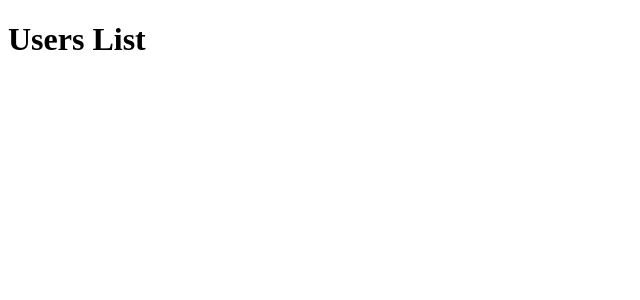
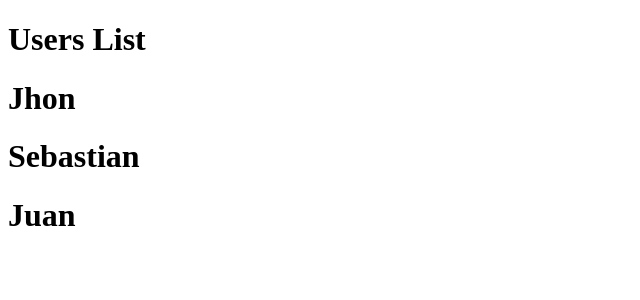
Before and after one commit to castrogarciajs/library-dnd-react, a React (Vite) app: page / in a window 1280 px wide. Shown: the top 300 px of the page, without its empty margins (0-640 px from the left). Built offline with nearby package versions, Linux system fonts and the light colour scheme.

Commit message:
component person

```diff
--- a/src/App.jsx
+++ b/src/App.jsx
@@ -4,6 +4,7 @@ import {
   SortableContext,
   verticalListSortingStrategy,
 } from "@dnd-kit/sortable";
+import { Person } from "./components/Person";
 
 function App() {
   const [person, setPerson] = useState([
@@ -28,7 +29,11 @@ function App() {
       <h1>Users List</h1>
 
       <SortableContext items={person} strategy={verticalListSortingStrategy}>
-        {/** vertical components */}
+        {/* vertical components */}
+
+        {person.map((prs) => (
+          <Person person={prs} key={prs.id}/>
+        ))}
       </SortableContext>
     </DndContext>
   );
--- /dev/null
+++ b/src/components/Person.jsx
@@ -0,0 +1,7 @@
+export function Person({ person }) {
+  return (
+    <div>
+      <h1>{person.name}</h1>
+    </div>
+  );
+}
```
